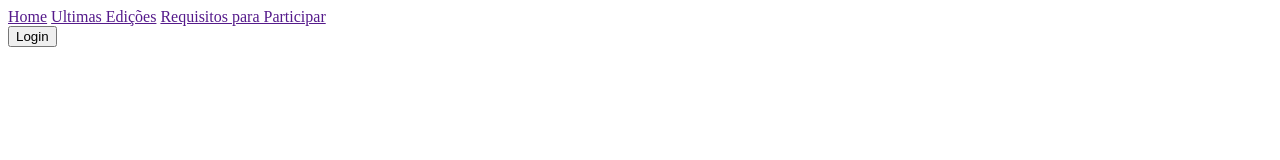
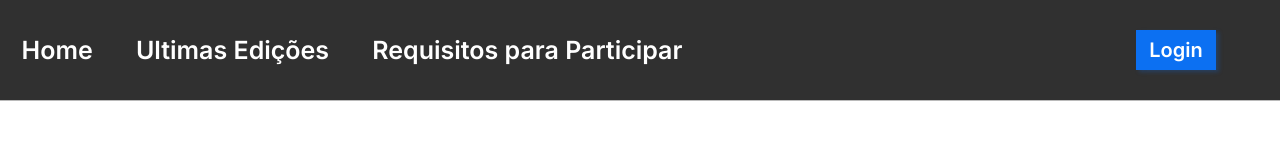
Before and after one commit to C3miel/BootcampDNC-project, a plain HTML site: page index.html in a window 1280 px wide. Drawn offline with Linux system fonts and the light colour scheme.

Commit message:
Alterações no CSS e HTML

```diff
--- a/index.html
+++ b/index.html
@@ -3,6 +3,10 @@
 <head>
     <meta charset="UTF-8">
     <meta name="viewport" content="width=device-width, initial-scale=1.0">
+    <link rel="preconnect" href="https://fonts.googleapis.com">
+    <link rel="preconnect" href="https://fonts.gstatic.com" crossorigin>
+    <link href="https://fonts.googleapis.com/css2?family=Inter:ital,opsz,wght@0,14..32,100..900;1,14..32,100..900&display=swap" rel="stylesheet">
+    <link rel="stylesheet" href="style.css">
     <title>Document</title>
 
 
@@ -10,8 +14,8 @@
 
 <body>
 
-    <nav class="container">
-        <div>
+    <nav id="principal">
+        <div id="menu">
             <a href="">Home</a>
             <a href="">Ultimas Edições</a>
             <a href="">Requisitos para Participar</a>
--- /dev/null
+++ b/style.css
@@ -0,0 +1,49 @@
+body{
+    margin: 0;
+    padding: 0;
+}
+
+#principal{
+    width: 100%;
+    height: 100px;
+    background-color: #303030;
+    display: flex;
+    justify-content: space-between;
+
+    align-items: center;
+    border-bottom: 1px solid #bababa;
+}
+
+#principal div a{
+    color: white;
+    text-decoration: none;
+    font-family: inter;
+    font-size: 25px;
+    font-weight: 600;
+}
+
+#menu{
+    display: flex;
+    width: 55%;
+    justify-content: space-around;
+    align-items: center;
+}
+
+#principal button{
+    margin-right: 5%;
+    color:white;
+    background-color: #0C70F2;
+
+    height: 40px;
+    width: 80px;
+    border: 0;
+    font-family: 'inter';
+    font-size: 20px;
+    font-weight: 600;
+
+    box-shadow: 3px 2px 4px rgba(12, 112, 242, 0.25) ;
+}
+
+#principal div a:hover{
+    color: #cccccc;
+}
```
